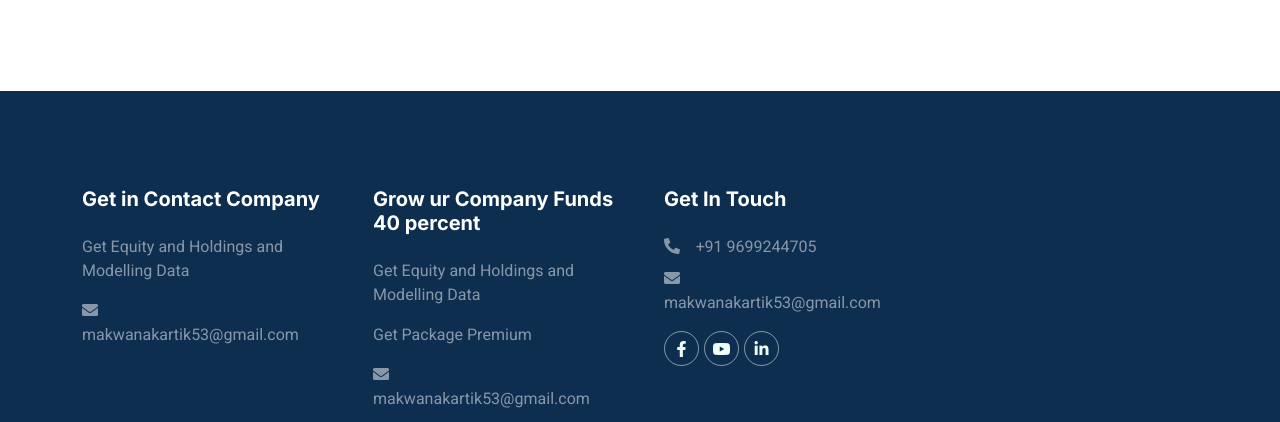
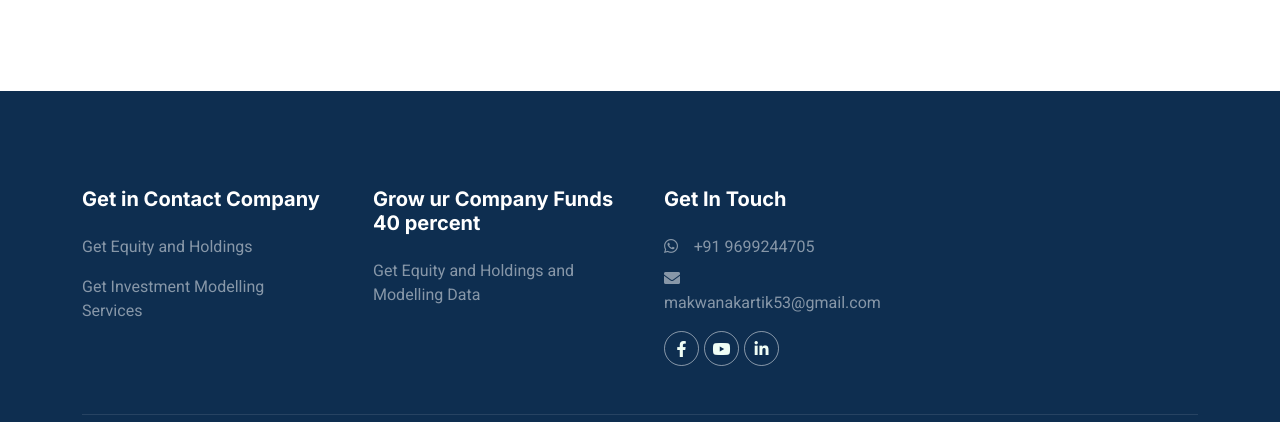
Before and after one commit to FinanceSoftwares/clients, a plain HTML site: page about.html in a window 1280 px wide. Shown: the part 567-989 px from the top of the page. Drawn offline with nearby package versions, Linux system fonts and the light colour scheme; a script that the page names is missing; files whose address does not match are found by name.

Commit message:
Add files via upload

```diff
--- a/about.html
+++ b/about.html
@@ -275,33 +275,26 @@
                 -->
 
                     <div class="col-lg-3 col-md-6">
-                        <h5 class="text-white mb-4">Get in Contact Company</h5>
-                        <p> Get Equity and Holdings and Modelling Data </p>
-                         <p class="mb-2"><i class="fa fa-envelope me-3"></i>makwanakartik53@gmail.com</p>
-                    </div>
-
-
-					<!--
-                    <div class="col-lg-3 col-md-6">
-                        <h5 class="text-white mb-4">Get Package Premium , Basic </h5>
-                        <p> Get Equity and Holdings and Modelling Data </p>
-                         <p class="mb-2"><i class="fa fa-envelope me-3"></i>makwanakartik53@gmail.com</p>
-                    </div>
-					-->
-
-                    <div class="col-lg-3 col-md-6">
-                        <h5 class="text-white mb-4">Grow ur Company Funds 40 percent  </h5>
-                        <p> Get Equity and Holdings and Modelling Data </p>
-						<p> Get Package Premium </p>
-                         <p class="mb-2"><i class="fa fa-envelope me-3"></i>makwanakartik53@gmail.com</p>
+                        <h5 class="text-white mb-4">Get in Contact Company </h5>
+                        <p> Get Equity and Holdings </p>
+                        <p> Get Investment Modelling Services </p>
+                         <!-- <p class="mb-2"><i class="fa fa-envelope me-3"></i>makwanakartik53@gmail.com</p> -->
                     </div>
 
 
 
                     <div class="col-lg-3 col-md-6">
+                        <h5 class="text-white mb-4">Grow ur Company Funds 40 percent  </h5>
+                        <p> Get Equity and Holdings and Modelling Data </p>
+
+                         <!-- <p class="mb-2"><i class="fa fa-envelope me-3"></i>makwanakartik53@gmail.com</p> -->
+                    </div>
+
+
+                    <div class="col-lg-3 col-md-6">
                         <h5 class="text-white mb-4">Get In Touch</h5>
 
-                        <p class="mb-2"><i class="fa fa-phone-alt me-3"></i>+91 9699244705</p>
+                        <p class="mb-2"><i class="fab fa-whatsapp me-3"></i>+91 9699244705</p>
                         <p class="mb-2"><i class="fa fa-envelope me-3"></i>makwanakartik53@gmail.com</p>
                         <div class="d-flex pt-2">
                            <!-- <a class="btn btn-outline-light btn-social" href=""><i class="fab fa-twitter"></i></a> -->
```
Also changed, not shown: index.html (+7 -12 lines), investor.html (+7 -13 lines).
